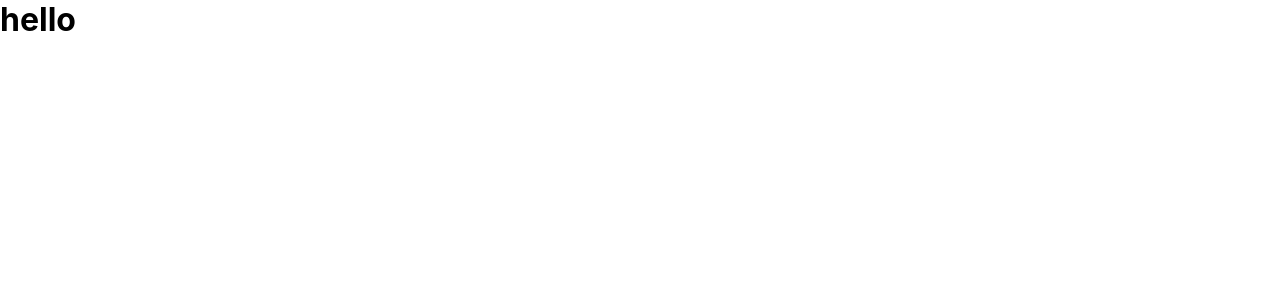
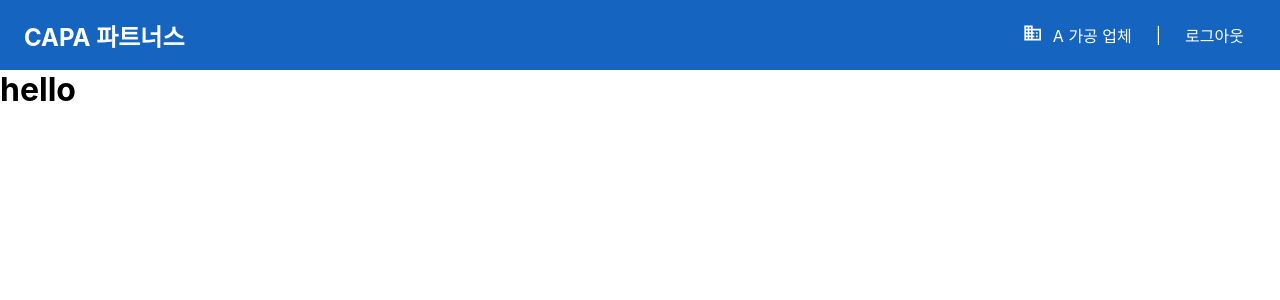
Before and after one commit to HYO00/Ateamventures, a React (Create React App) app: page / in a window 1280 px wide. Shown: the top 300 px of the page. Built offline with nearby package versions, Linux system fonts and the light colour scheme.

Commit message:
navbar done

```diff
--- a/package.json
+++ b/package.json
@@ -10,6 +10,7 @@
     "react": "^17.0.2",
     "react-dom": "^17.0.2",
     "react-scripts": "5.0.0",
+    "styled-components": "^5.3.3",
     "web-vitals": "^2.1.2"
   },
   "scripts": {
--- a/src/App.js
+++ b/src/App.js
@@ -1,8 +1,10 @@
 import './App.css';
+import Navbar from './components/Navbar';
 
 function App() {
   return (
     <div className="App">
+      <Navbar />
       <h1>hello</h1>
     </div>
   );
--- a/src/components/Navbar.js
+++ b/src/components/Navbar.js
@@ -0,0 +1,69 @@
+import React from 'react';
+import styled from "styled-components";
+
+const Nav = styled.nav`
+    background: #1565C0;
+    display: flex;
+    justify-content: center;
+    height: 70px;
+    `
+const NavContainer = styled.div`
+    display:flex;
+    justify-content: space-between;
+    width:100%;
+    padding:  0 24px;
+    max-width: 1440px
+`
+const NavLogo = styled.h1`
+    display:flex;
+    align-items:center;
+    color:white;
+    cursor:pointer;
+`
+
+const NavMenu = styled.ul`
+    display:flex;
+    align-items:center;
+    color:white;
+    cursor:pointer;
+    list-style:none;
+`
+
+const NavItem= styled.li`
+    margin:12px;
+`
+const NavIcon= styled.li`
+    margin:0;
+`
+
+const Navbar = () => {
+
+    return(
+        <Nav>
+        <NavContainer>
+            <NavLogo>
+                CAPA 파트너스
+            </NavLogo>
+            <NavMenu>
+                <NavIcon>
+                <svg width="17" height="16" viewBox="0 0 17 16" fill="none" xmlns="http://www.w3.org/2000/svg">
+<path d="M13.6666 10.5H11.9999V12.1667H13.6666V10.5ZM13.6666 7.16667H11.9999V8.83333H13.6666V7.16667ZM15.3333 13.8333H8.66659V12.1667H10.3333V10.5H8.66659V8.83333H10.3333V7.16667H8.66659V5.5H15.3333V13.8333ZM6.99992 3.83333H5.33325V2.16667H6.99992V3.83333ZM6.99992 7.16667H5.33325V5.5H6.99992V7.16667ZM6.99992 10.5H5.33325V8.83333H6.99992V10.5ZM6.99992 13.8333H5.33325V12.1667H6.99992V13.8333ZM3.66659 3.83333H1.99992V2.16667H3.66659V3.83333ZM3.66659 7.16667H1.99992V5.5H3.66659V7.16667ZM3.66659 10.5H1.99992V8.83333H3.66659V10.5ZM3.66659 13.8333H1.99992V12.1667H3.66659V13.8333ZM8.66659 3.83333V0.5H0.333252V15.5H16.9999V3.83333H8.66659Z" fill="white"/>
+</svg>
+                </NavIcon>
+                <NavItem>
+
+                    A 가공 업체
+                </NavItem>
+                <NavItem>
+                   |
+                </NavItem>
+                <NavItem>
+                   로그아웃
+                </NavItem>
+            </NavMenu>
+        </NavContainer>
+        </Nav>
+    )
+}
+
+export default Navbar;
```
Also changed, not shown: src/components/OrderCard.js (deleted), src/components/RequestCard.js (added), src/pages/orderList.js (deleted), src/pages/requestContainer.js (added), 1 other file (tests, documents, lock files or other folders).
